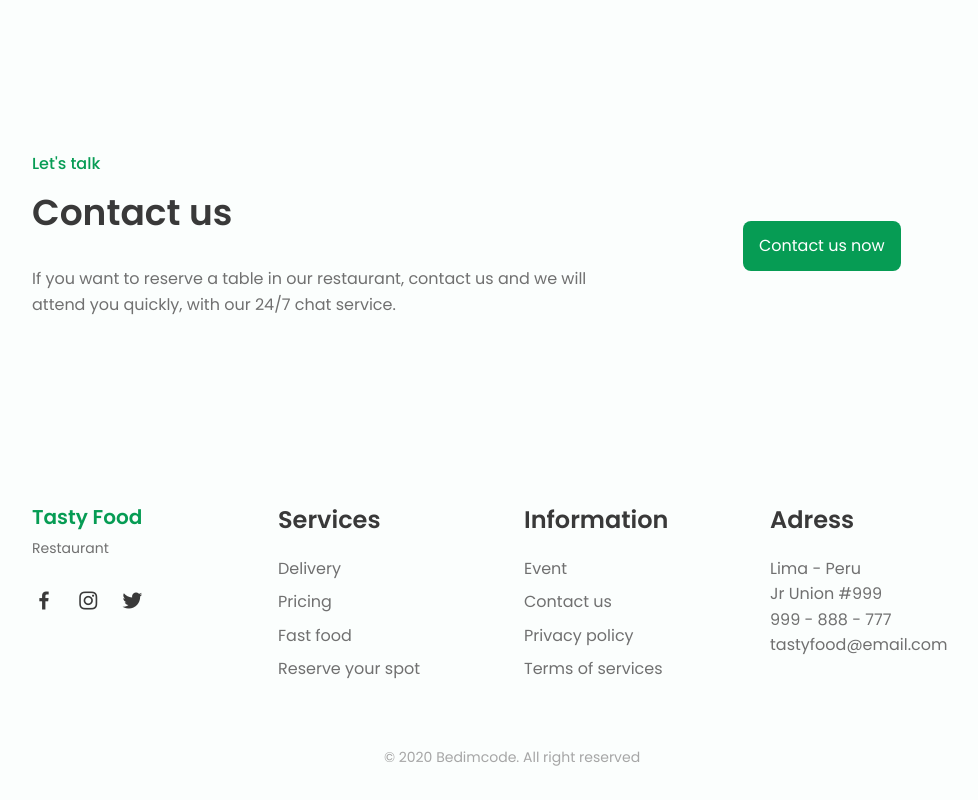
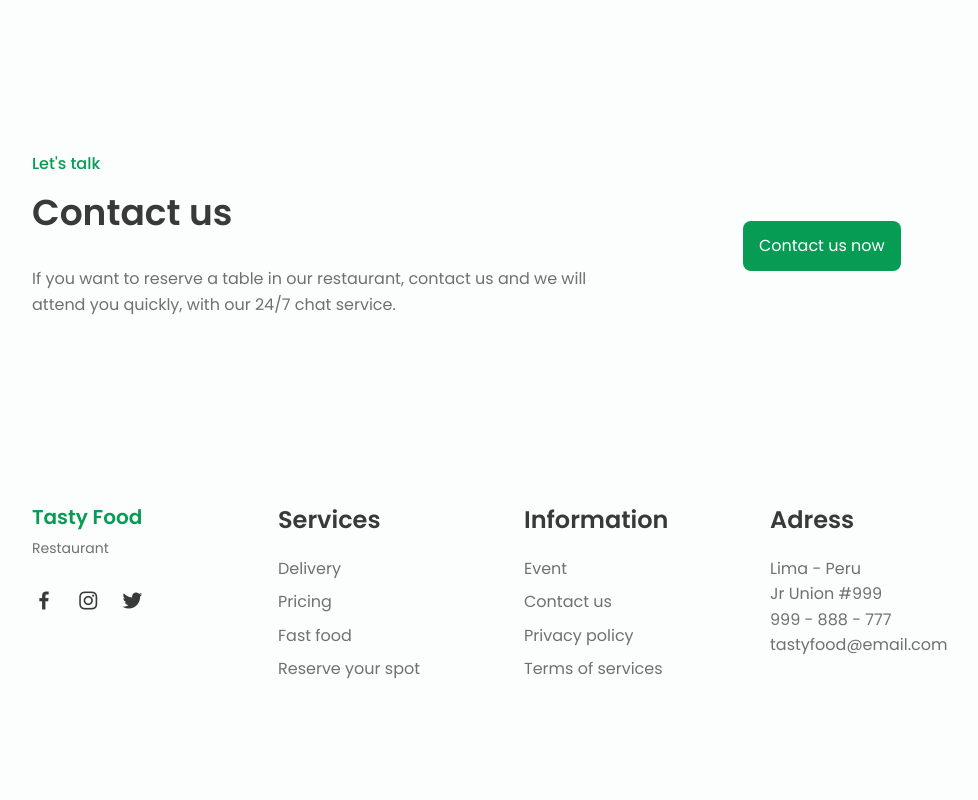
Before and after one commit to savlavinay29/villa-restaurant, a plain HTML site: page index.html in a window 1280 px wide. Shown: the part 2964-3764 px from the top of the page, without its empty margins (128-1106 px from the left). After the commit the page ends 3686 px from the top, so only its background shows below. Drawn offline with nearby package versions, Linux system fonts and the light colour scheme.

Commit message:
Update index.html

```diff
--- a/index.html
+++ b/index.html
@@ -466,7 +466,7 @@
                 </div>
             </div>
 
-            <p class="footer__copy">&#169; 2020 Bedimcode. All right reserved</p>
+
         </footer>
 
         <!--========== SCROLL REVEAL ==========-->
```
